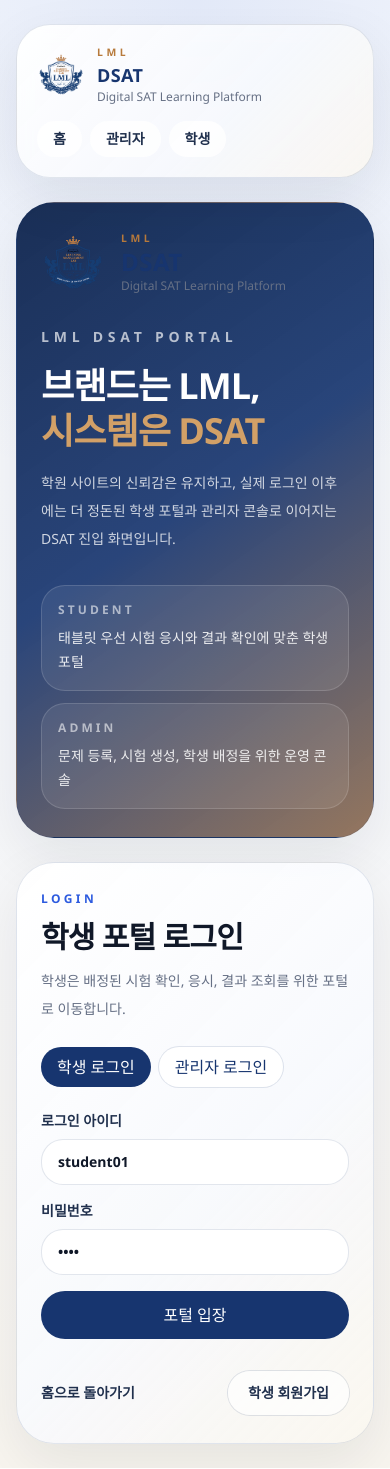
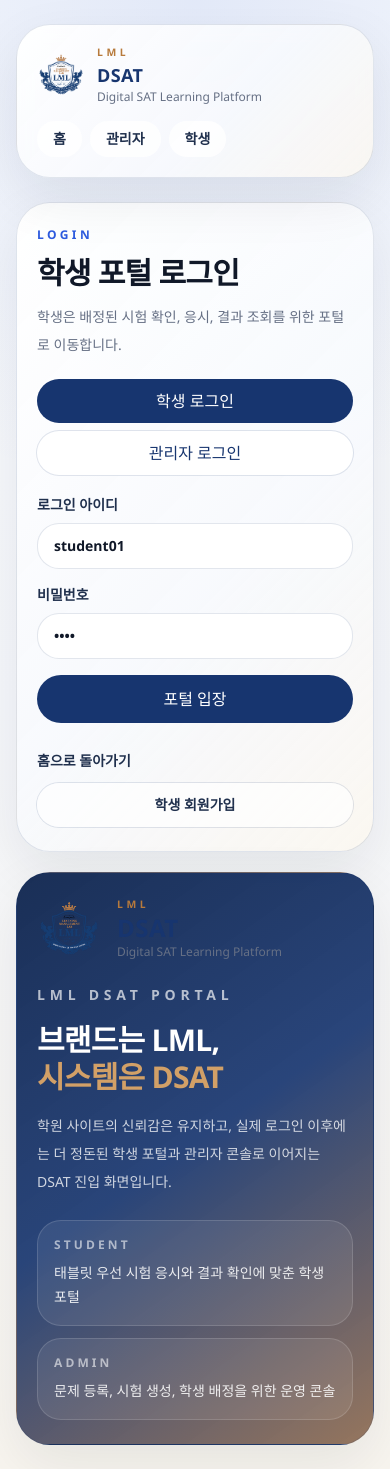
Before and after one commit to popple1101/DSAT, a React (Vite) app in the folder frontend/: page /login in a window 390 px wide. Built offline with nearby package versions, Linux system fonts and the light colour scheme.

Commit message:
fix: refine responsive layouts and restore korean copy

```diff
--- a/frontend/src/pages/AdminPage.tsx
+++ b/frontend/src/pages/AdminPage.tsx
@@ -159,7 +159,7 @@ export function AdminPage() {
           </div>
         }
       >
-        <div className="grid gap-4 md:grid-cols-2 xl:grid-cols-4">
+        <div className="grid gap-4 sm:grid-cols-2 xl:grid-cols-4">
           {overviewCards.map((card) => (
             <OverviewCard key={card.label} {...card} />
           ))}
@@ -212,7 +212,7 @@ export function AdminPage() {
                 onChange={(event) => updateQuestionForm("questionText", event.target.value)}
               />
             </Field>
-            <div className="grid gap-3 md:grid-cols-2">
+            <div className="grid gap-3 sm:grid-cols-2">
               <Field label="선택지 A">
                 <input className={inputClass} value={questionForm.choiceA} onChange={(e) => updateQuestionForm("choiceA", e.target.value)} />
               </Field>
@@ -326,7 +326,7 @@ export function AdminPage() {
               {questionLinks.map((link, index) => (
                 <div
                   key={`${index}-${link.questionId}`}
-                  className="grid gap-3 rounded-[24px] border px-4 py-4 md:grid-cols-[2fr_1fr_1fr_1fr_auto]"
+                  className="grid gap-3 rounded-[24px] border px-4 py-4 md:grid-cols-2 xl:grid-cols-[2fr_1fr_1fr_1fr_auto]"
                   style={{
                     borderColor: "var(--color-line)",
                     background: "linear-gradient(180deg, rgba(255,255,255,0.96), rgba(247,249,253,0.88))",
@@ -378,7 +378,7 @@ export function AdminPage() {
                   </Field>
                   <button
                     type="button"
-                    className="mt-6 rounded-full bg-rose-100 px-4 py-3 text-sm font-bold text-rose-700"
+                    className="rounded-full bg-rose-100 px-4 py-3 text-sm font-bold text-rose-700 xl:mt-6"
                     onClick={() => removeLink(index)}
                   >
                     삭제
@@ -387,7 +387,7 @@ export function AdminPage() {
               ))}
             </div>
 
-            <div className="flex flex-wrap gap-3">
+            <div className="flex flex-col gap-3 sm:flex-row">
               <button
                 type="button"
                 className={ghostButtonClass}
@@ -454,7 +454,7 @@ export function AdminPage() {
             </button>
           </form>
 
-          <div className="mt-5 grid gap-3">
+          <div className="mt-5 grid gap-3 sm:grid-cols-2 xl:grid-cols-1">
             <MiniStat
               label="시험 세트"
               value={`${examsQuery.data?.length ?? 0}개`}
--- a/frontend/src/pages/LoginPage.tsx
+++ b/frontend/src/pages/LoginPage.tsx
@@ -40,22 +40,22 @@ export function LoginPage() {
   });
 
   return (
-    <section className="grid min-h-[calc(100vh-140px)] gap-6 lg:grid-cols-[0.95fr_1.05fr]">
+    <section className="grid min-h-[calc(100vh-140px)] gap-5 lg:grid-cols-[0.95fr_1.05fr]">
       <div
-        className="rounded-[38px] border px-6 py-7 shadow-[var(--shadow-soft)]"
+        className="order-2 rounded-[34px] border px-5 py-6 shadow-[var(--shadow-soft)] lg:order-1 lg:px-6 lg:py-7"
         style={{
           borderColor: "var(--color-line)",
           background:
             "linear-gradient(145deg, rgba(16,38,79,0.96), rgba(23,53,111,0.92) 48%, rgba(183,122,60,0.88) 120%)",
         }}
       >
-        <div className="flex h-full flex-col justify-between gap-8 text-white">
+        <div className="flex h-full flex-col justify-between gap-6 text-white">
           <BrandMark />
           <div className="space-y-4">
             <p className="text-sm font-semibold uppercase tracking-[0.34em] text-white/68">
               LML DSAT Portal
             </p>
-            <h2 className="text-4xl font-black leading-tight tracking-tight md:text-5xl">
+            <h2 className="text-3xl font-black leading-tight tracking-tight md:text-4xl xl:text-5xl">
               브랜드는 LML,
               <span className="block text-[var(--color-brand-gold-soft)]">시스템은 DSAT</span>
             </h2>
@@ -64,34 +64,28 @@ export function LoginPage() {
               이어지는 DSAT 진입 화면입니다.
             </p>
           </div>
-          <div className="grid gap-3 md:grid-cols-2">
-            <div
-              className="rounded-[24px] border px-4 py-4"
-              style={{ borderColor: "rgba(255,255,255,0.14)", background: "rgba(255,255,255,0.08)" }}
-            >
-              <p className="text-xs font-semibold uppercase tracking-[0.26em] text-white/58">Student</p>
-              <p className="mt-2 text-sm leading-6 text-white/88">태블릿 우선 시험 응시와 결과 확인에 맞춘 학생 포털</p>
-            </div>
-            <div
-              className="rounded-[24px] border px-4 py-4"
-              style={{ borderColor: "rgba(255,255,255,0.14)", background: "rgba(255,255,255,0.08)" }}
-            >
-              <p className="text-xs font-semibold uppercase tracking-[0.26em] text-white/58">Admin</p>
-              <p className="mt-2 text-sm leading-6 text-white/88">문제 등록, 시험 생성, 학생 배정을 위한 운영 콘솔</p>
-            </div>
+          <div className="grid gap-3 sm:grid-cols-2">
+            <InfoTile
+              title="Student"
+              body="태블릿 우선 시험 응시와 결과 확인에 맞춘 학생 포털"
+            />
+            <InfoTile
+              title="Admin"
+              body="문제 등록, 시험 생성, 학생 배정을 위한 운영 콘솔"
+            />
           </div>
         </div>
       </div>
 
       <div
-        className="rounded-[38px] border px-6 py-7 shadow-[var(--shadow-soft)]"
+        className="order-1 rounded-[34px] border px-5 py-6 shadow-[var(--shadow-soft)] lg:order-2 lg:px-6 lg:py-7"
         style={{
           borderColor: "var(--color-line)",
           background:
             "linear-gradient(135deg, rgba(255,255,255,0.95), rgba(247,249,253,0.92) 58%, rgba(251,247,239,0.82))",
         }}
       >
-        <div className="mx-auto flex h-full max-w-xl flex-col justify-center gap-6">
+        <div className="mx-auto flex h-full max-w-xl flex-col justify-center gap-5">
           <div className="space-y-3">
             <p className="text-xs font-semibold uppercase tracking-[0.28em] text-[var(--color-brand-blue)]">
               Login
@@ -106,10 +100,10 @@ export function LoginPage() {
             </p>
           </div>
 
-          <div className="flex flex-wrap gap-2">
+          <div className="grid gap-2 sm:grid-cols-2">
             <button
               type="button"
-              className={`rounded-full px-4 py-2 text-sm font-bold transition ${
+              className={`rounded-full px-4 py-2.5 text-sm font-bold transition ${
                 role === "student"
                   ? "bg-[var(--color-brand-navy)] text-white"
                   : "bg-white text-[var(--color-brand-navy)] ring-1 ring-[var(--color-line)]"
@@ -123,7 +117,7 @@ export function LoginPage() {
             </button>
             <button
               type="button"
-              className={`rounded-full px-4 py-2 text-sm font-bold transition ${
+              className={`rounded-full px-4 py-2.5 text-sm font-bold transition ${
                 role === "admin"
                   ? "bg-[var(--color-brand-navy)] text-white"
                   : "bg-white text-[var(--color-brand-navy)] ring-1 ring-[var(--color-line)]"
@@ -174,11 +168,11 @@ export function LoginPage() {
             </button>
           </form>
 
-          <div className="flex flex-wrap items-center justify-between gap-3 pt-2">
+          <div className="flex flex-col gap-3 pt-2 sm:flex-row sm:items-center sm:justify-between">
             <Link to="/" className="text-sm font-semibold text-[var(--color-brand-navy)]">
               홈으로 돌아가기
             </Link>
-            <ButtonLink to="/signup" tone="ghost">
+            <ButtonLink to="/signup" tone="ghost" className="sm:w-auto">
               학생 회원가입
             </ButtonLink>
           </div>
@@ -196,3 +190,15 @@ function Field({ label, children }: { label: string; children: React.ReactNode }
     </label>
   );
 }
+
+function InfoTile({ title, body }: { title: string; body: string }) {
+  return (
+    <div
+      className="rounded-[24px] border px-4 py-4"
+      style={{ borderColor: "rgba(255,255,255,0.14)", background: "rgba(255,255,255,0.08)" }}
+    >
+      <p className="text-xs font-semibold uppercase tracking-[0.26em] text-white/58">{title}</p>
+      <p className="mt-2 text-sm leading-6 text-white/88">{body}</p>
+    </div>
+  );
+}
--- a/frontend/src/pages/SignupPage.tsx
+++ b/frontend/src/pages/SignupPage.tsx
@@ -27,22 +27,22 @@ export function SignupPage() {
   });
 
   return (
-    <section className="grid min-h-[calc(100vh-140px)] gap-6 lg:grid-cols-[0.88fr_1.12fr]">
+    <section className="grid min-h-[calc(100vh-140px)] gap-5 lg:grid-cols-[0.88fr_1.12fr]">
       <div
-        className="rounded-[38px] border px-6 py-7 shadow-[var(--shadow-soft)]"
+        className="order-2 rounded-[34px] border px-5 py-6 shadow-[var(--shadow-soft)] lg:order-1 lg:px-6 lg:py-7"
         style={{
           borderColor: "var(--color-line)",
           background:
             "linear-gradient(135deg, rgba(255,255,255,0.95), rgba(247,249,253,0.92) 58%, rgba(251,247,239,0.82))",
         }}
       >
-        <div className="flex h-full flex-col justify-between gap-8">
+        <div className="flex h-full flex-col justify-between gap-6">
           <BrandMark />
           <div className="space-y-4">
             <p className="text-xs font-semibold uppercase tracking-[0.28em] text-[var(--color-brand-blue)]">
               Signup
             </p>
-            <h1 className="text-4xl font-black leading-tight tracking-tight text-[var(--color-ink)] md:text-5xl">
+            <h1 className="text-3xl font-black leading-tight tracking-tight text-[var(--color-ink)] md:text-4xl xl:text-5xl">
               학생 계정을 먼저 만들고
               <span className="block text-[var(--color-brand-navy)]">DSAT 포털에 입장합니다.</span>
             </h1>
@@ -71,14 +71,14 @@ export function SignupPage() {
       </div>
 
       <div
-        className="rounded-[38px] border px-6 py-7 shadow-[var(--shadow-soft)]"
+        className="order-1 rounded-[34px] border px-5 py-6 shadow-[var(--shadow-soft)] lg:order-2 lg:px-6 lg:py-7"
         style={{
           borderColor: "var(--color-line)",
           background:
             "linear-gradient(145deg, rgba(16,38,79,0.96), rgba(23,53,111,0.92) 48%, rgba(183,122,60,0.88) 120%)",
         }}
       >
-        <div className="mx-auto flex h-full max-w-xl flex-col justify-center gap-6 text-white">
+        <div className="mx-auto flex h-full max-w-xl flex-col justify-center gap-5 text-white">
           <div className="space-y-3">
             <p className="text-xs font-semibold uppercase tracking-[0.28em] text-white/62">Create account</p>
             <h2 className="text-3xl font-black tracking-tight md:text-4xl">LML DSAT Student Signup</h2>
@@ -151,7 +151,7 @@ export function SignupPage() {
             </button>
           </form>
 
-          <div className="flex flex-wrap items-center justify-between gap-3 pt-2">
+          <div className="flex flex-col gap-3 pt-2 sm:flex-row sm:items-center sm:justify-between">
             <Link to="/login?role=student" className="text-sm font-semibold text-white">
               이미 계정이 있다면 로그인
             </Link>
```
Also changed, not shown: frontend/src/pages/StudentPage.tsx (+16 -13 lines), 1 other file (tests, documents, lock files or other folders).
